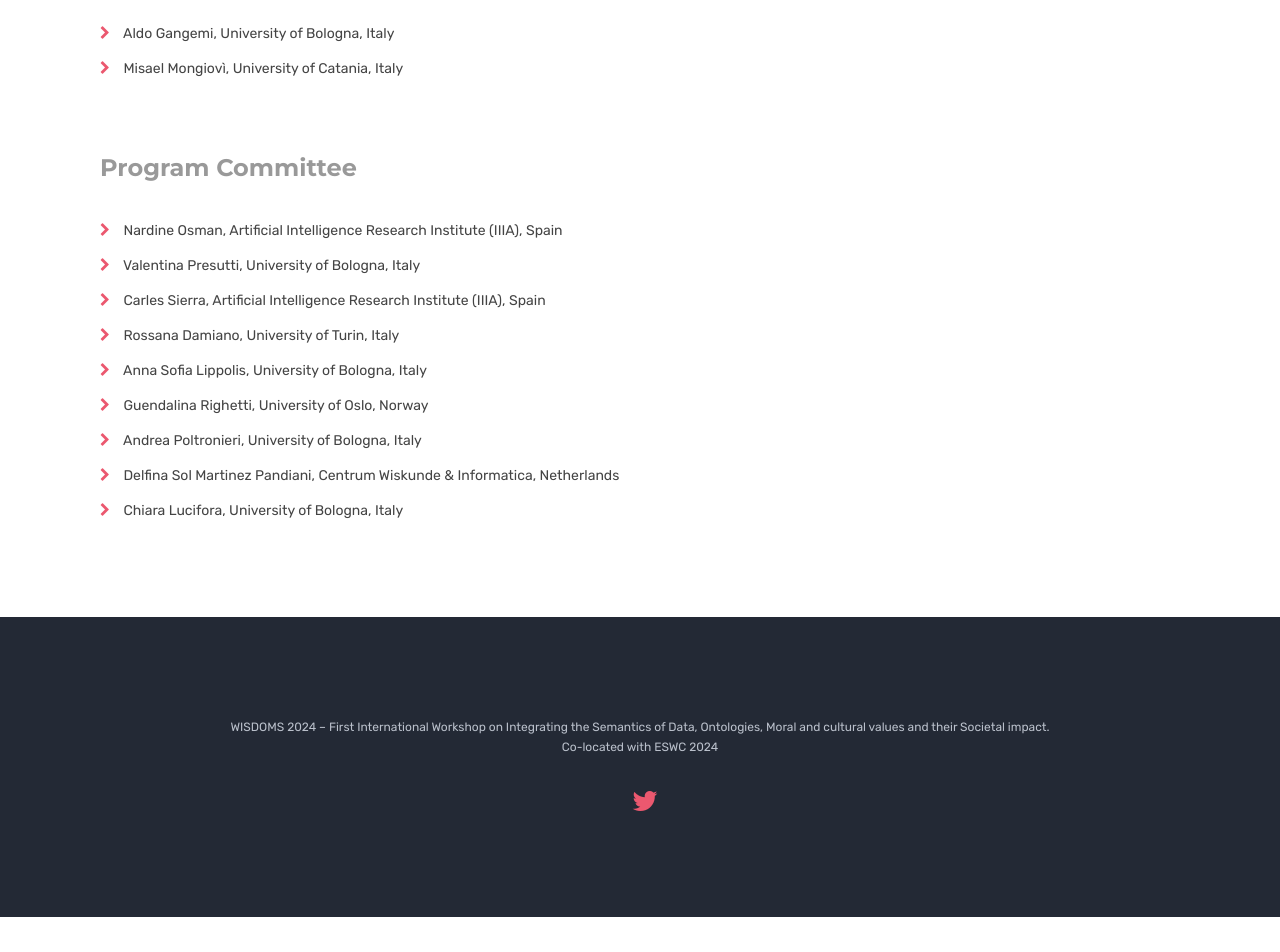
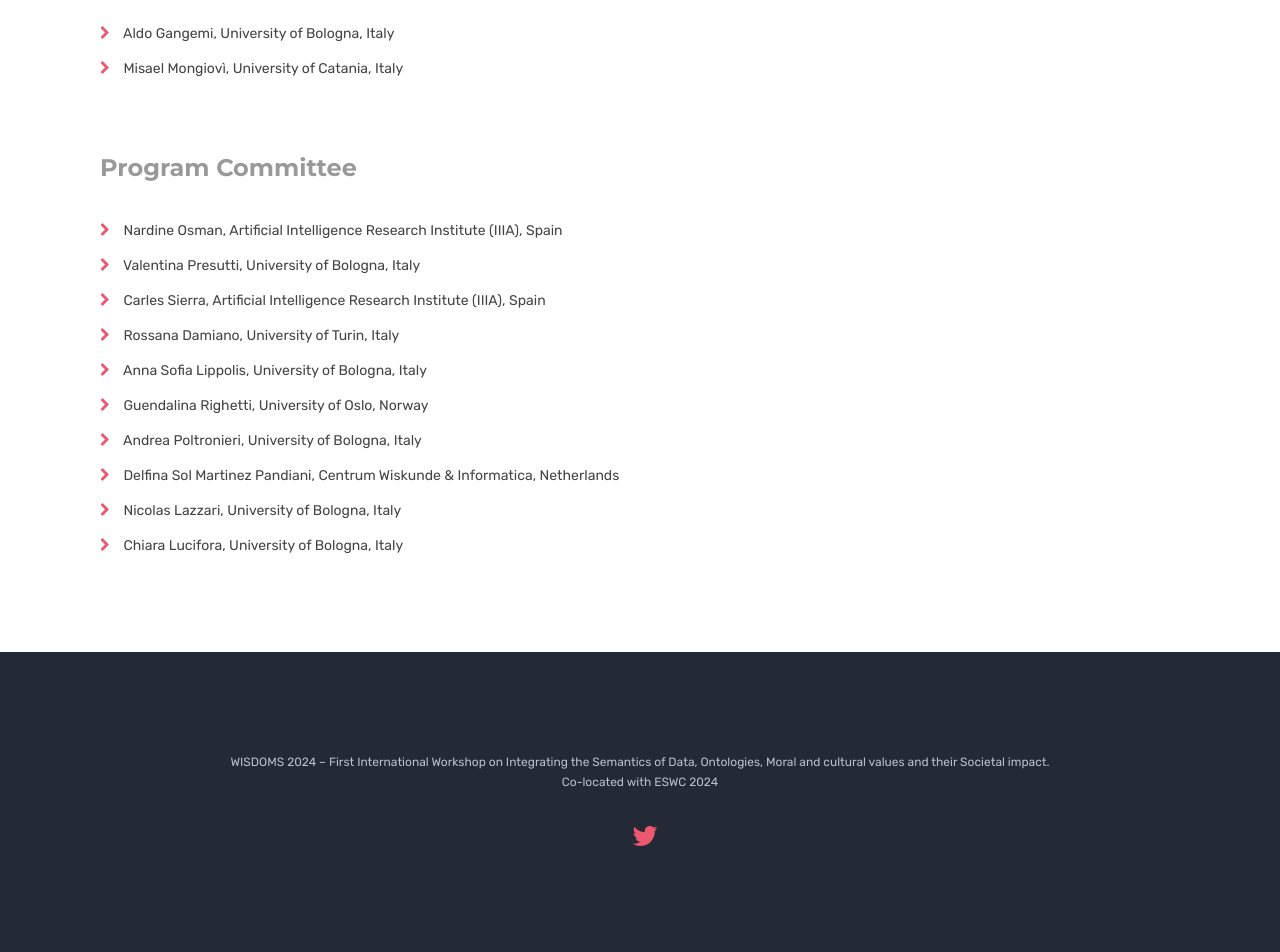
Before and after one commit to wisdoms-workshop/wisdoms-workshop.github.io, a Jekyll site: the page built from organization.html, in a window 1280 px wide. Shown: the part 939-1891 px from the top of the page. Built offline with Jekyll 4.4.1, drawn with Linux system fonts in a browser that asks for light colours.

Commit message:
added Nicolas as PC member

```diff
--- a/organization.html
+++ b/organization.html
@@ -273,6 +273,10 @@
         </li>
         <li>
           <i class="fa fa-chevron-right" aria-hidden="true"></i>
+          Nicolas Lazzari, University of Bologna, Italy
+        </li>
+        <li>
+          <i class="fa fa-chevron-right" aria-hidden="true"></i>
           Chiara Lucifora, University of Bologna, Italy
         </li>
       </ul>
```
